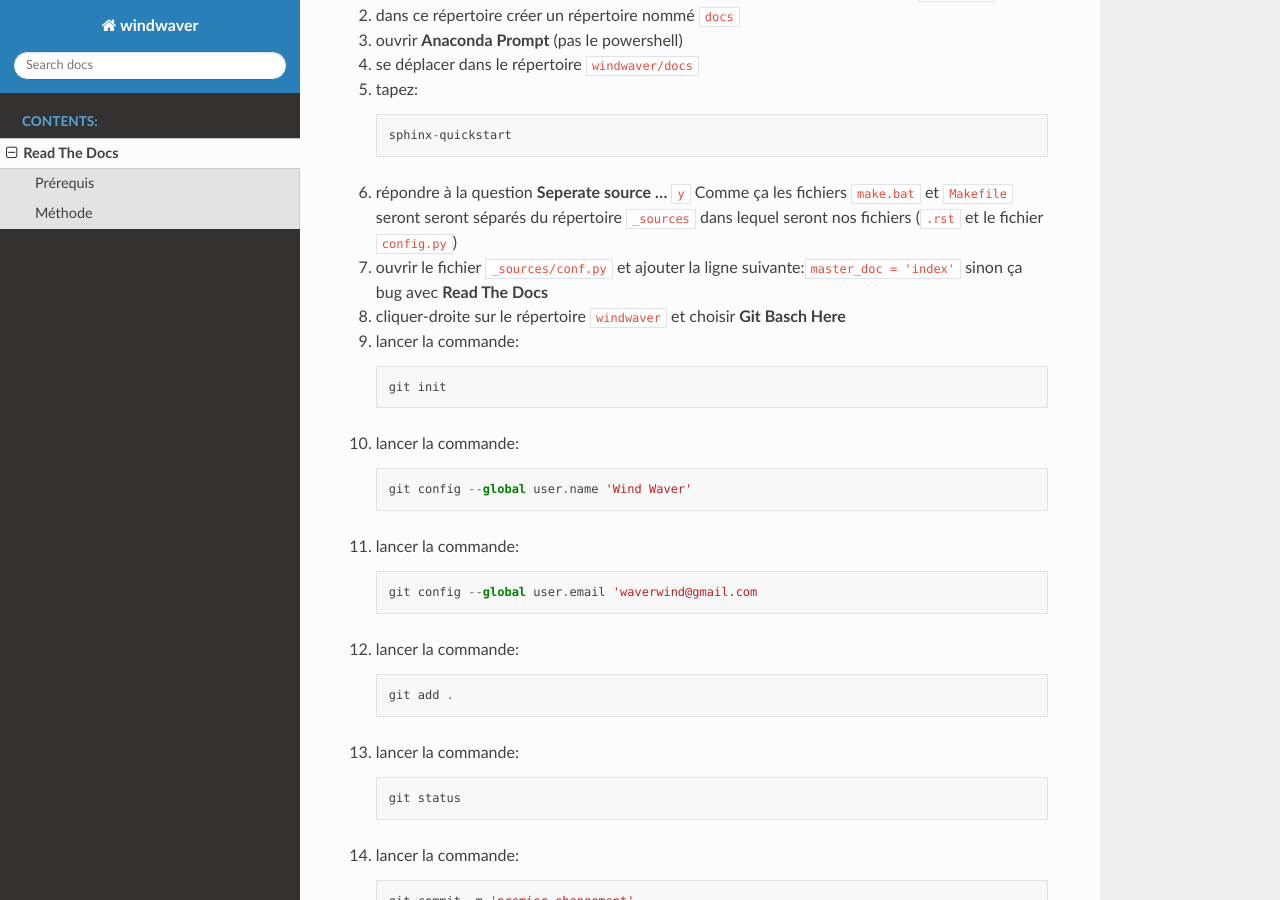
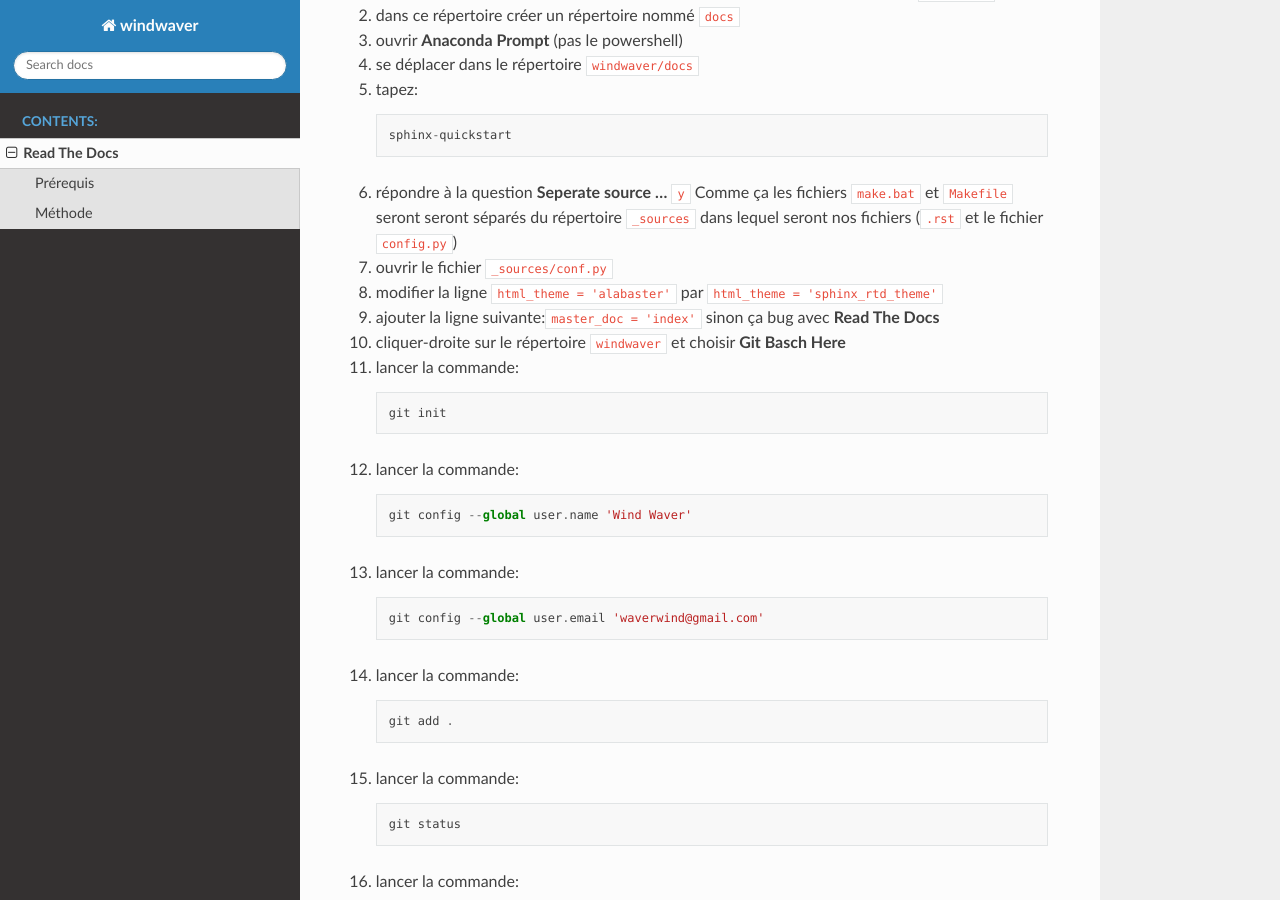
Before and after one commit to windwaver/windwaver, a Sphinx documentation site: the page built from docs/source/ReadTheDocs.rst, in a window 1280 px wide and 900 px high, scrolled down 485 px. Built offline with Sphinx 7.4.7 and the Read the Docs theme 2.0.0, drawn with Linux system fonts in a browser that asks for light colours.

Commit message:
ajout apostrophe

```diff
--- a/docs/source/ReadTheDocs.rst
+++ b/docs/source/ReadTheDocs.rst
@@ -34,8 +34,11 @@ Méthode
    Comme ça les fichiers ``make.bat`` et ``Makefile`` seront seront séparés du
    répertoire ``_sources`` dans lequel seront nos fichiers (``.rst`` et le
    fichier ``config.py``)
-#. ouvrir le fichier ``_sources/conf.py`` et ajouter la ligne
-   suivante:``master_doc = 'index'`` sinon ça bug avec **Read The Docs**
+#. ouvrir le fichier ``_sources/conf.py``
+#. modifier la ligne ``html_theme = 'alabaster'`` par
+   ``html_theme = 'sphinx_rtd_theme'``
+#. ajouter la ligne suivante:``master_doc = 'index'`` sinon ça bug
+   avec **Read The Docs**
 #. cliquer-droite sur le répertoire ``windwaver`` et choisir **Git Basch Here**
 #. lancer la commande:
 
@@ -53,7 +56,7 @@ Méthode
 
    ::
 
-      git config --global user.email 'waverwind@gmail.com
+      git config --global user.email 'waverwind@gmail.com'
 
 #. lancer la commande:
 
```
